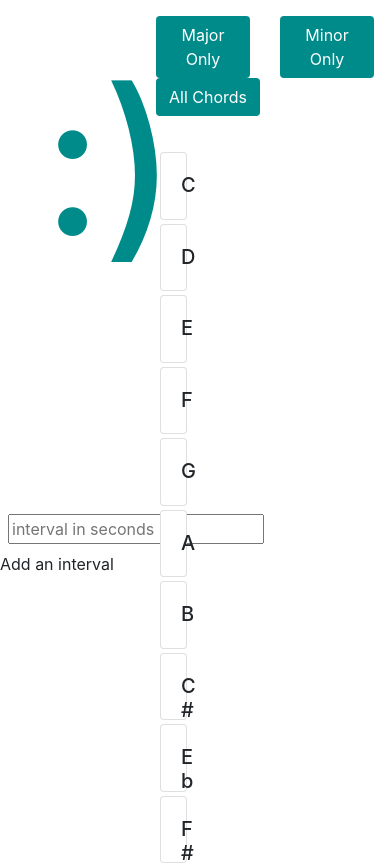
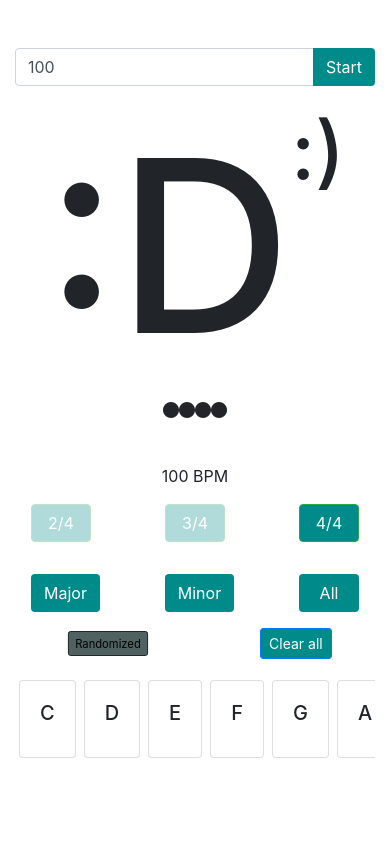
Before and after one commit to sandarusahan/ChorNdom, an Angular app: page / in a window 390 px wide. Shown: the top 865 px of the page. After the commit the page ends 844 px from the top, so only its background shows below. Built offline with nearby package versions, Linux system fonts and the light colour scheme.

Commit message:
increased responsiveness

```diff
--- a/src/app/app.component.css
+++ b/src/app/app.component.css
@@ -1,30 +1,150 @@
-.chord h1
- {
-    color: darkcyan;
-    margin: 5vh;
-    /* padding: 20px; */
-    font-size: 200px;
-    width: 40vw;
-    height: 50vh;
+.temp-input {
+  width: 15%;
+  margin: auto;
+}
+
+.display {
+  display: flex;
+  flex-direction: row;
+}
+
+.display-chord {
+  margin: auto;
+}
+
+.quick-filters {
+  display: flex;
+  flex-direction: row;
+  justify-content: space-between;
+}
+
+.chord {
+  display: flex;
+  flex-direction: row;
+  margin: auto;
+  text-align: center;
+  width: auto;
+  height: auto;
+}
+
+.chord h1 {
+  font-size: 15rem;
+}
+
+.chord h6 {
+  font-size: 5rem;
+}
+
+.metro {
+  margin: auto;
+  text-align: center;
+}
+
+.chord-ctrl {
+  margin-top: 5vh;
+  display: flex;
+  flex-direction: column;
+  justify-content: space-evenly;
+}
+
+.expand-ani {
+  display: flex;
+  flex-direction: row;
+  justify-content: space-between;
+}
+
+
+.expand-ani .btn {
+  opacity: 0.3;
+}
+
+.expand-ani .selected-beat .btn {
+  opacity: 1;
+  z-index: 3;
 
 }
 
-.containerdum {
-    height: 100vh;
-    width: 50vw;
+.expand-ani .btn:hover {
+  opacity: 0.75;
+
 }
 
 .btn {
-    background-color: darkcyan;
-    color: white;
+  background-color: darkcyan;
+  color: white;
+  min-width: 60px;
+  max-width: 120px;
+}
+
+.chord-ctrl .btn {
+
+  margin-left: 1vw;
+  margin-right: 1vw;
+}
+
+.dot-col {
+  color: darkcyan;
+}
+
+.card-active {
+  background-color: rgb(0, 139, 139);
+  color: white;
+  transform: scale(0.9);
+}
+
+.btn-off {
+  background-color: rgba(51, 71, 71, 0.856);
+  color: white;
+  transform: scale(0.8);
+  border-color: black;
+  color: black;
 }
 
 .card {
-    height: 8vh;
-    width: 7vw;
+  min-width: 5vw;
 }
 
-.card:hover {
-    background-color: darkcyan;
-    color: white;
+@media screen and (max-width: 1024px) {
+
+  .container {
+    display: flex;
+    flex-direction: column;
+  }
+
+  .temp-input {
+    width: 100%;
+    margin: 0px;
+  }
+
+  .display {
+    flex-direction: column;
+  }
+
+  .chord-ctrl {
+    flex-direction: column;
+  }
+
+  .disp-tempo {
+    margin: auto;
+  }
+
+  .chord-ctrl .btn {
+    margin: 1rem;
+  }
+
+  .selected-chords .sel-chord-txt {
+    display: none;
+  }
+
+  .selected-chords .act-btn {
+    display: flex;
+    flex-direction: row;
+    justify-content: space-evenly;
+  }
+
+  .card-group {
+    display: flex;
+    overflow: scroll;
+    margin-top: 1vh;
+  }
 }
--- a/src/app/app.component.html
+++ b/src/app/app.component.html
@@ -1,50 +1,82 @@
-<div class="row">
-  <div class="col-4">
-    <div class="containerdum">
+<div class="container mt-5">
+  <div class="temp-input">
+    <div class="input-group mb-3">
+      <input type="number" class="form-control" [(ngModel)]="tempo" (input)="interVal()" placeholder="Tempo in BPM"
+        required aria-label="Recipient's username" min="1" max="500" aria-describedby="button-addon2">
+      <div class="input-group-append">
+        <button (click)="start()" *ngIf="!started && 1<=tempo && tempo<=500" class="btn">Start</button>
+        <span *ngIf="tempo>500 || tempo < 1" class="text-danger">Tempo must be within the range of 1 bpm to 500
+          bpm</span>
+        <button type="reset" (click)="stop()" *ngIf="started" class="btn">Stop</button>
+      </div>
+    </div>
+  </div>
+
+  <div class="display">
+
+    <div class="display-chord">
       <div class="chord">
         <h1>{{chord}}</h1>
+        <h6 id="tchord">{{nextChord}}</h6>
       </div>
-
-      <input type="number" (input)="interVal($event)" placeholder="interval in seconds" required class="m-2">
-      <button (click)="start()" *ngIf="canStart && !started" class="btn m-2">Start</button>
-      <button type="reset" (click)="stop()" *ngIf="started" class="btn m-2">Stop</button>
-
-      <br>
-      <span *ngIf="!started">Add an interval</span>
+      <div class="metro">
+        <i class="fas fa-circle" [ngClass]="{'dot-col': dot == 1}"></i>
+        <i class="fas fa-circle" [ngClass]="{'dot-col': dot == 2}"></i>
+        <i class="fas fa-circle" *ngIf="beat == 3 || beat == 4" [ngClass]="{'dot-col': dot == 3}"></i>
+        <i class="fas fa-circle" *ngIf="beat == 4" [ngClass]="{'dot-col': dot == 4}"></i>
+      </div>
+    </div>
+    <div class="display-strum">
 
     </div>
-  </div>
-  <div class="col">
-
-<div class="m-3">
-  <div class="row">
-    <div class="col">
-      <button (click)="major()" class="btn">Major Only</button>
-    </div>
-    <div class="col">
-      <button (click)="minor()" class="btn">Minor Only</button>
-    </div>
-    <div class="col">
-      <button (click)="all()" class="btn">All Chords</button>
+    <div class="chord-ctrl">
+      <div class="disp-tempo">
+        <div class="current-tempo">
+          {{tempo}} BPM
+        </div>
+      </div>
+      <div class="current-beat">
+        <div class="expand-ani">
+          <div [ngClass]="{'selected-beat': beat == 2}">
+            <button (click)="changeBeat(2)" class="btn btn-success">2/4</button>
+          </div>
+          <div [ngClass]="{'selected-beat': beat == 3}">
+            <button (click)="changeBeat(3)" class="btn btn-success">3/4</button>
+          </div>
+          <div [ngClass]="{'selected-beat': beat == 4}">
+            <button (click)="changeBeat(4)" class="btn btn-success">4/4</button>
+          </div>
+        </div>
+      </div>
+      <div class="quick-filters">
+        <div class="button">
+          <button (click)="major()" class="btn">Major</button>
+        </div>
+        <div class="button">
+          <button (click)="minor()" class="btn">Minor</button>
+        </div>
+        <div class="button">
+          <button (click)="all()" class="btn">All</button>
+        </div>
+      </div>
     </div>
   </div>
-</div>
-    <div class="chordSel">
-      <div class="card-group p-3">
-        <div *ngFor="let item of chords; let i = index">
-          <div (click)="cardOnClick(i)" class="card m-1">
-            <div class="card-body">
-              <h5 class="card-title">{{item}}</h5>
 
-            </div>
-          </div>
-        </div>
-
+  <div class="selected-chords">
+    <div class="row">
+      <div class="col sel-chord-txt">
+        <h5>You have selected {{selChords.length}} chords</h5>
+      </div>
+      <div class="col act-btn">
+        <button class="btn btn-primary btn-sm" [ngClass]="{'btn-off': !randomizeOn}"
+          (click)="randomize()">Randomized</button>
+        <button (click)="clearAll()" class="btn btn-outline-primary btn-sm"
+          style="align-self: auto; margin-left: 15vw;">Clear all</button>
 
       </div>
     </div>
-    <h5>You have selected </h5>
-    <div class="card-group p-3">
+
+    <div class="card-group">
       <div *ngFor="let item of selChords; let i = index">
 
         <div (click)="selCardOnClick(i)" class="card m-1">
@@ -57,4 +89,19 @@
     </div>
   </div>
 
+
+  <div class="chordSel">
+    <div class="card-group">
+      <div *ngFor="let item of chords; let i = index">
+        <div (click)="cardOnClick(i)" class="card m-1" [ngClass]="{'card-active': selChords.includes(chords[i])}">
+          <div class="card-body">
+            <h5 class="card-title">{{item}}</h5>
+
+          </div>
+        </div>
+      </div>
+
+
+    </div>
+  </div>
 </div>
--- a/src/app/app.component.ts
+++ b/src/app/app.component.ts
@@ -1,5 +1,11 @@
-import { Component } from '@angular/core';
-import { Observable, interval, Subscription } from 'rxjs';
+import {
+  Component
+} from '@angular/core';
+import {
+  Observable,
+  interval,
+  Subscription
+} from 'rxjs';
 
 
 @Component({
@@ -9,80 +15,155 @@ import { Observable, interval, Subscription } from 'rxjs';
 })
 export class AppComponent {
   title = 'chondom';
-  chord = ':)';
+  nextChord = ':)';
+  chord = ':D';
 
+  beat = 4;
+  dot = -1;
   // randomNumberGenerator : Observable<number>;
-  intObs : Observable<number>;
   sub;
-  majorChords =['C','D','E','F','G','A','B','C#','Eb','F#','Ab','Bb'];
+  majorChords = ['C', 'D', 'E', 'F', 'G', 'A', 'B', 'C#', 'Eb', 'F#', 'Ab', 'Bb'];
   // chords =['C','D','E','F','G','A','B','C#','Eb','F#','Ab','Bb','Cm','Dm','Em','Fm','Gm','Am','Bm','C#m','Ebm','F#m','Abm','Bbm'];
-  minorChords =['Cm','Dm','Em','Fm','Gm','Am','Bm','C#m','Ebm','F#m','Abm','Bbm'];
+  minorChords = ['Cm', 'Dm', 'Em', 'Fm', 'Gm', 'Am', 'Bm', 'C#m', 'Ebm', 'F#m', 'Abm', 'Bbm'];
   chords = this.majorChords.concat(this.minorChords);
   selChords = [];
-  canStart:Boolean = false;
-  started:Boolean = false;
-  intVal = 0;
-  ngOnInit()
-  {
+  canStart: Boolean = false;
+  started: Boolean = false;
+  randomizeOn: boolean = false;
+
+  intVal = 60000/100;
+  tempo = 100;
+  flag: boolean = false;
+  ngOnInit() {
 
   }
 
-  selCardOnClick(index){
+  selCardOnClick(index) {
     console.log(index);
-    this.selChords.splice(index,1)
+    this.selChords.splice(index + 1,0,this.selChords[index])
   }
-  cardOnClick(index){
-    console.log(index);
-    if(!this.selChords.includes(this.chords[index]))
+  cardOnClick(index) {
+    // if (!this.selChords.includes(this.chords[index])) {
       this.selChords.push(this.chords[index])
-  }
-  interVal(event){
-    this.intVal = event.target.value*1000;
-    console.log(this.intVal)
-    this.canStart = true;
-    this.intObs = interval(this.intVal);
+    // } else {
+      // this.selChords.splice(this.selChords.indexOf(this.chords[index]), 1)
+    // }
 
   }
-  start(){
-    let val:number =0;
+  interVal() {
+    this.intVal = 60000 / this.tempo;
+    this.canStart = true;
 
-    this.sub = setInterval(()=>{
-      this.generateRandomNumbers().subscribe(function(value) {
+  }
+
+  changeBeat(beat:number){
+
+    this.beat = beat
+
+  }
+  start() {
+
+    let beatCount = 0;
+    if (this.started) {
+      this.stop();
+    }
+    let val: number = 0;
+    if (this.randomizeOn) {
+
+      this.sub = setInterval(() => {
+        beatCount++;
+        this.dot = beatCount % this.beat + 1;
+        if (beatCount % this.beat == 0) {
+          this.generateRandomNumbers().subscribe(function (value) {
             val = value;
 
           });
-          if(this.selChords.length > 0){
-            this.chord = this.selChords[val];
-          }else {
-            this.chord = this.chords[val];
+          this.flag = true;
+        }else{
+          this.flag = false;
+        }
+
+        this.playTone();
+        if (this.selChords.length > 0) {
+          if(this.flag){
+            this.chord = this.nextChord;
+          }
+          this.nextChord = this.selChords[val];
+        } else {
+          if(this.flag){
+            this.chord = this.nextChord;
+          }
+          this.nextChord = this.chords[val];
         }
       }, this.intVal)
+    } else {
+      val = 0;
+      this.sub = setInterval(() => {
+        this.dot = beatCount % this.beat + 1;
+        beatCount++;
+        if (this.selChords.length > 0) {
 
+          if (val == this.selChords.length) {
+            val = 0;
+          }
+          if(this.flag){
+            this.chord = this.nextChord;
+          }
+
+          this.nextChord = this.selChords[val];
+        } else {
+          this.all();
+          if(this.flag){
+            this.chord = this.nextChord;
+          }
+          this.nextChord = this.chords[val];
+        }
+
+        this.playTone();
+        if (beatCount % this.beat == 0) {
+
+          val++;
+          this.flag = true;
+        }else{
+          this.flag = false;
+        }
+
+
+      }, this.intVal)
+    }
     this.canStart = false;
     this.started = true;
-    // this.sub = this.intObs.subscribe(int => {
-    //   numb = int;
-    //   this.generateRandomNumbers().subscribe(function(value) {
-    //        val = value;
-    //   });
-    //   this.chord = this.chords[val];
-    // })
-
 
   }
 
-  major(){
+  randomize() {
+    if (!this.randomizeOn) {
+      this.randomizeOn = true;
+      this.stop();
+      this.start();
+    } else {
+      this.randomizeOn = false;
+      this.stop();
+      this.start();
+    }
+
+  }
+  major() {
     this.selChords = this.majorChords;
   }
 
-  minor(){
+  minor() {
     this.selChords = this.minorChords;
   }
 
-  all(){
-    this.selChords = this.chords;
+  all() {
+    this.selChords = this.chords.slice();
   }
-  stop(){
+
+  clearAll() {
+    this.selChords = [];
+  }
+  stop() {
     clearInterval(this.sub)
     // this.sub.unsubscribe();
     console.log('stoped')
@@ -90,22 +171,31 @@ export class AppComponent {
     this.canStart = true;
     this.started = false;
   }
-  generateRandomNumbers(){
+  generateRandomNumbers() {
     let randomNumberGen;
     let randNum = 0;
     let modu = 0;
-    if(this.selChords.length > 0){
+    if (this.selChords.length > 0) {
       modu = this.selChords.length;
-    }else {
+    } else {
       modu = this.chords.length;
     }
 
-    randomNumberGen = Observable.create(function(observer) {
+    randomNumberGen = Observable.create(function (observer) {
 
-      randNum = observer.next(Math.floor(Math.random() * 100)%modu);
+      randNum = observer.next(Math.floor(Math.random() * 100) % modu);
 
     });
 
     return randomNumberGen;
   }
+
+
+  playTone(){
+    let audio = new Audio();
+    audio.src= "../assets/tones/Bass-Drum-2.wav";
+    audio.load();
+    audio.volume = 0.5;
+    audio.play();
   }
+}
--- a/src/app/app.module.ts
+++ b/src/app/app.module.ts
@@ -1,6 +1,6 @@
 import { BrowserModule } from '@angular/platform-browser';
 import { NgModule } from '@angular/core';
-
+import { FormsModule } from '@angular/forms';
 import { AppComponent } from './app.component';
 
 @NgModule({
@@ -8,7 +8,8 @@ import { AppComponent } from './app.component';
     AppComponent
   ],
   imports: [
-    BrowserModule
+    BrowserModule,
+    FormsModule
   ],
   providers: [],
   bootstrap: [AppComponent]
--- a/src/index.html
+++ b/src/index.html
@@ -7,6 +7,8 @@
 
   <meta name="viewport" content="width=device-width, initial-scale=1">
   <link rel="stylesheet" href="https://stackpath.bootstrapcdn.com/bootstrap/4.4.1/css/bootstrap.min.css" integrity="sha384-Vkoo8x4CGsO3+Hhxv8T/Q5PaXtkKtu6ug5TOeNV6gBiFeWPGFN9MuhOf23Q9Ifjh" crossorigin="anonymous">
+  <script src="https://kit.fontawesome.com/1ca7e68be5.js" crossorigin="anonymous"></script>
+</head>
 
 </head>
 <body>
```
Also changed, not shown: 1 other file (tests, documents, lock files or other folders). Lines whose indentation alone changed are shown as unchanged.
